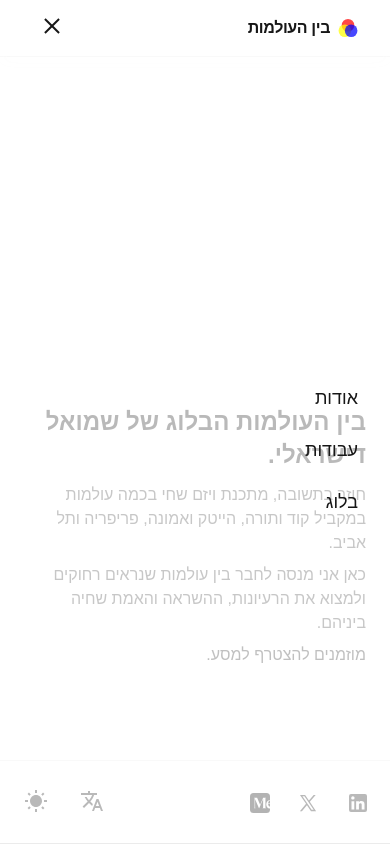
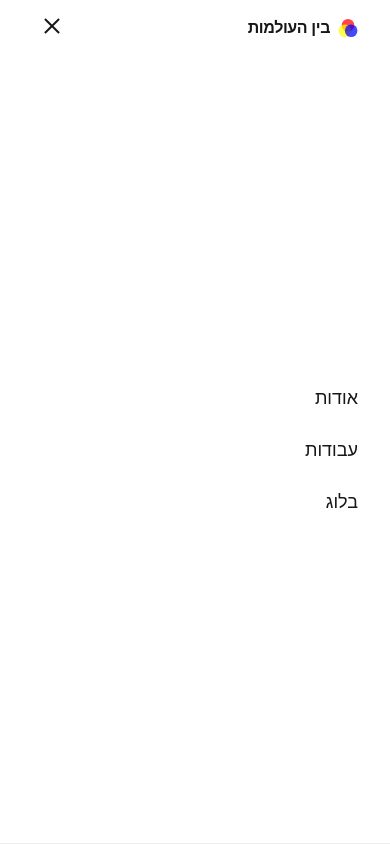
Before and after one commit to shmuel-web/shmuel-web.github.io, a Next.js app: page / in a window 390 px wide. Both pictures are taken after a click on the button 52 px from the left and 28 px from the top of the page. Built offline with nearby package versions, Linux system fonts and the light colour scheme.

Commit message:
fix: update Header and ThemeToggle components for improved styling and localization support
- Change background class in MobileMenu for better visual consistency.
- Modify ThemeToggle to include locale in the menu positioning logic.

```diff
--- a/src/app/components/Header.tsx
+++ b/src/app/components/Header.tsx
@@ -70,7 +70,7 @@ function MobileMenu({ isOpen, onClose, locale, dict }: {
 }) {
   return (
     <div
-      className={`absolute top-full left-0 w-full backdrop-blur supports-[backdrop-filter]:bg-background/70 border-b border-[var(--border-color)] z-50 transition-all duration-300 ${
+      className={`absolute top-full left-0 w-full bg-[var(--background)] border-b border-[var(--border-color)] z-50 transition-all duration-300 ${
         isOpen ? "h-[calc(100vh-3.5rem)] opacity-100" : "h-0 opacity-0"
       } overflow-hidden`}
     >
--- a/src/app/components/ThemeToggle.tsx
+++ b/src/app/components/ThemeToggle.tsx
@@ -17,7 +17,7 @@ function applyTheme(choice: ThemeChoice) {
 }
 
 export default function ThemeToggle() {
-  const { dict } = useI18n();
+  const { dict, locale } = useI18n();
   const [choice, setChoice] = useState<ThemeChoice>("system");
   const [systemPrefersDark, setSystemPrefersDark] = useState<boolean>(false);
   const [open, setOpen] = useState(false);
@@ -83,7 +83,7 @@ export default function ThemeToggle() {
       {open && (
         <div
           role="menu"
-          className="absolute z-20 right-0 bottom-full mb-2 min-w-32 rounded-md border border-[var(--border-color)] bg-[var(--background)] p-1 shadow-md"
+          className={`absolute z-20 ${locale === "he" ? "left-0" : "right-0"} bottom-full mb-2 min-w-32 rounded-md border border-[var(--border-color)] bg-[var(--background)] p-1 shadow-md`}
         >
           <MenuItem
             active={choice === "dark"}
```
